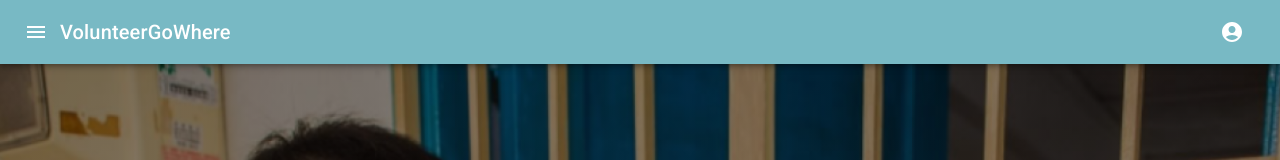
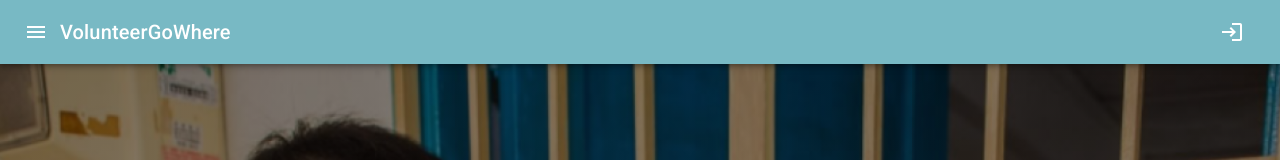
Before and after one commit to kirath2205/CZ3002---Pied-Piper, a Next.js app in the folder frontend/: page / in a window 1280 px wide. Shown: the top 160 px of the page. Built offline with nearby package versions, Linux system fonts and the light colour scheme.

Commit message:
Add signup icon for not loggedin users

```diff
--- a/frontend/components/shared/Layout.tsx
+++ b/frontend/components/shared/Layout.tsx
@@ -1,13 +1,18 @@
 //lib
 import { useState } from 'react';
+import Router from 'next/router';
 //mui
 import { AppBar, Box, Toolbar, IconButton, Menu, MenuItem, Typography, CssBaseline, Drawer } from '@mui/material';
 import MenuIcon from '@mui/icons-material/Menu';
 import AccountCircle from '@mui/icons-material/AccountCircle';
+import LoginIcon from '@mui/icons-material/Login';
 //components
 import Sidebar from '@/components/shared/Sidebar';
 import UnstyledLink from '@/components/shared/UnstyledLink';
 import ProfileMenu from '@/components/shared/ProfileMenu';
+//state
+import { useAppSelector } from '@/app/hooks';
+import { selectLoggedIn } from '@/app/slices/authSlice';
 
 interface LayoutProps {
     children: React.ReactNode;
@@ -23,6 +28,7 @@ interface LayoutProps {
 const Layout = ({ children }: LayoutProps): JSX.Element => {
     const [anchorEl, setAnchorEl] = useState<null | HTMLElement>(null);
     const [drawerOpen, setDrawerOpen] = useState<boolean>(false);
+    const loggedIn = useAppSelector(selectLoggedIn);
 
     const openAccountMenu = (event: React.MouseEvent<HTMLElement>) => {
         setAnchorEl(event.currentTarget);
@@ -56,6 +62,8 @@ const Layout = ({ children }: LayoutProps): JSX.Element => {
                     <Typography variant='h6' component='div' sx={{ flexGrow: 1 }}>
                         <UnstyledLink>VolunteerGoWhere</UnstyledLink>
                     </Typography>
+                    {loggedIn ? (
+                        <>
                             <IconButton
                                 size='large'
                                 aria-label='account of current user'
@@ -65,8 +73,14 @@ const Layout = ({ children }: LayoutProps): JSX.Element => {
                                 color='inherit'
                             >
                                 <AccountCircle />
+                            </IconButton>
                             <ProfileMenu closeAccountMenu={closeAccountMenu} anchorEl={anchorEl} />
+                        </>
+                    ) : (
+                        <IconButton size='large' color='inherit' onClick={() => Router.push('/auth/signup')}>
+                            <LoginIcon />
                         </IconButton>
+                    )}
                 </Toolbar>
             </AppBar>
 
--- a/frontend/components/shared/ProfileMenu.tsx
+++ b/frontend/components/shared/ProfileMenu.tsx
@@ -1,11 +1,6 @@
 //mui
 import { Menu, MenuItem } from '@mui/material';
 import React from 'react';
-//components
-import UnstyledLink from '@/components/shared/UnstyledLink';
-//state
-import { useAppSelector } from '../../app/hooks';
-import { selectLoggedIn } from '../../app/slices/authSlice';
 
 interface ProfileMenuProps {
     closeAccountMenu: () => void;
@@ -13,7 +8,6 @@ interface ProfileMenuProps {
 }
 
 const ProfileMenu = ({ closeAccountMenu, anchorEl }: ProfileMenuProps): JSX.Element => {
-    const loggedIn = useAppSelector(selectLoggedIn);
     return (
         <Menu
             id='menu-account'
@@ -30,16 +24,8 @@ const ProfileMenu = ({ closeAccountMenu, anchorEl }: ProfileMenuProps): JSX.Elem
             open={Boolean(anchorEl)}
             onClose={closeAccountMenu}
         >
-            {loggedIn ? (
-                <>
-                    <MenuItem onClick={closeAccountMenu}>Profile</MenuItem>
-                    <MenuItem onClick={closeAccountMenu}>My account</MenuItem>
-                </>
-            ) : (
-                <UnstyledLink href='/auth/signup'>
-                    <MenuItem>Sign up</MenuItem>
-                </UnstyledLink>
-            )}
+            <MenuItem onClick={closeAccountMenu}>Profile</MenuItem>
+            <MenuItem onClick={closeAccountMenu}>My account</MenuItem>
         </Menu>
     );
 };
--- a/frontend/tsconfig.json
+++ b/frontend/tsconfig.json
@@ -19,7 +19,8 @@
 			"@/components/*": ["components/*"],
 			"@/pages/*": ["pages/*"],
 			"@/styles/*": ["styles/*"],
-			"@/interfaces/*": ["interfaces/*"]
+			"@/interfaces/*": ["interfaces/*"],
+			"@/app/*": ["app/*"]
 		}
 	},
 	"include": ["next-env.d.ts", "**/*.ts", "**/*.tsx", "types.d.ts"],
```
Lines whose indentation alone changed are shown as unchanged.
